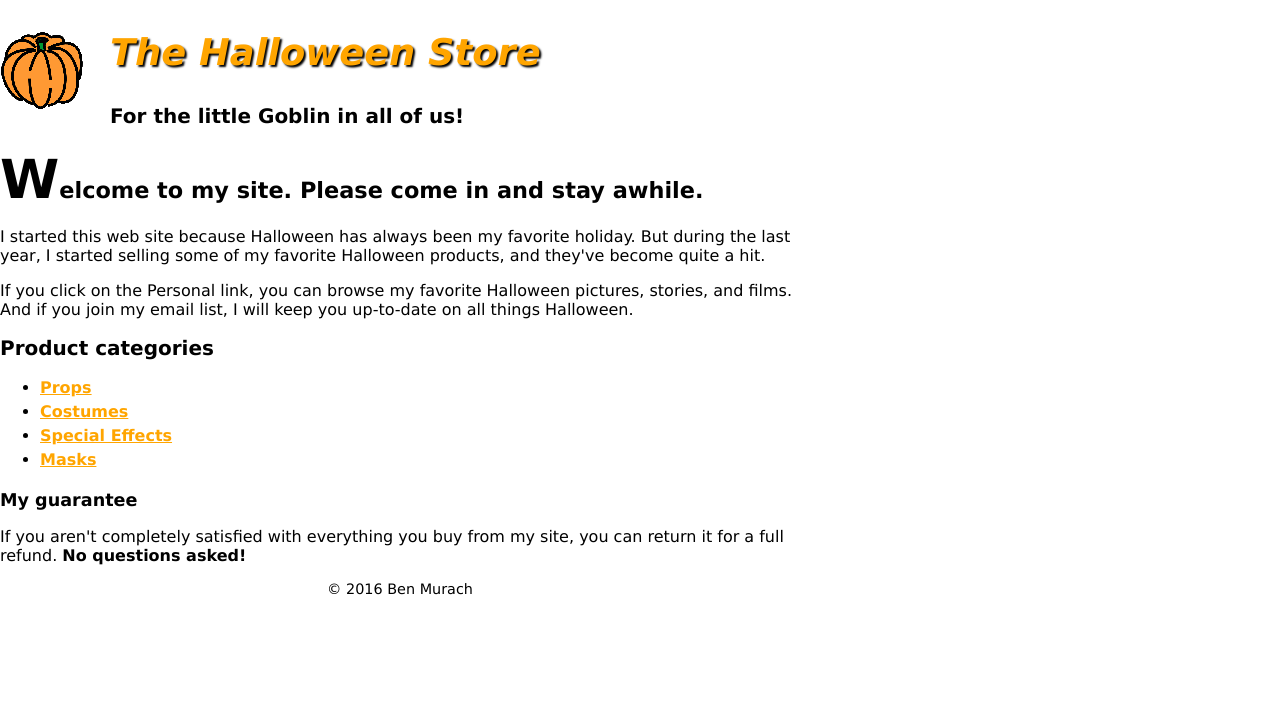
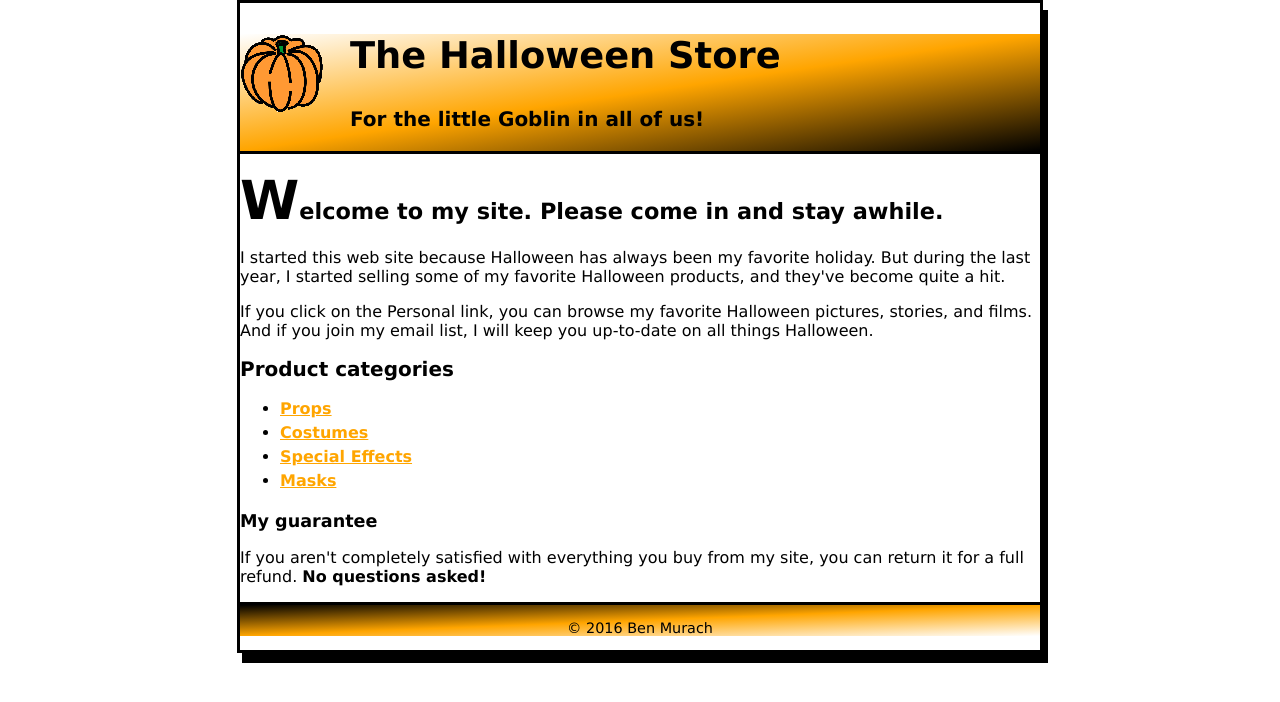
Before and after one commit to DeltaX63/Assignment2, a plain HTML site: page index.html in a window 1280 px wide. Drawn offline with Linux system fonts and the light colour scheme.

Commit message:
First Section

```diff
--- a/styles/main.css
+++ b/styles/main.css
@@ -2,6 +2,9 @@ body  {
 	font-family: Verdana, Arial, Helvetica, sans-serif;
 	width: 800px;
 	background-color: white;
+	margin: auto;
+	border-style: solid;
+	box-shadow: 5px 10px;
 }
 a {
     font-weight: bold;
@@ -15,15 +18,17 @@ a:hover, a:focus {
 }
 
 /* Header */
+header {
+    background: linear-gradient(to bottom right, white, orange, black);
+  	border-bottom-style: solid;
+}
+
 header img {
 	float: left;
 }
 header h2 {
 	font-size: 230%;
-	font-style: italic;
-	color: orange;
 	text-indent: 25px;
-	text-shadow: 2px 2px 2px black;
 }
 header h3 {
 	font-size: 125%;
@@ -52,3 +57,8 @@ footer p {
 	font-size: 90%;
 	text-align: center;
 }
+
+footer{
+		border-top-style: solid;
+		background: linear-gradient(to top left, white, orange, black);
+}
```
